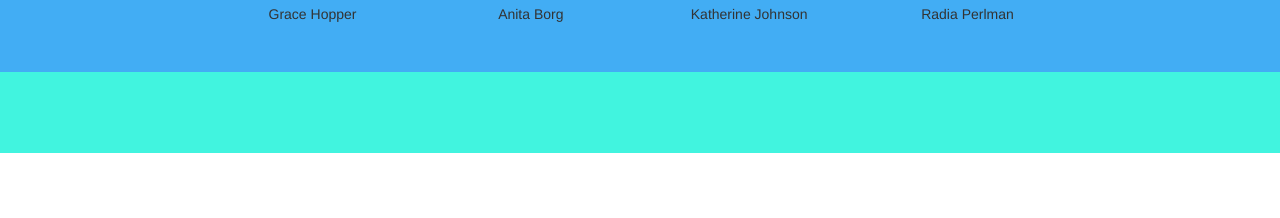
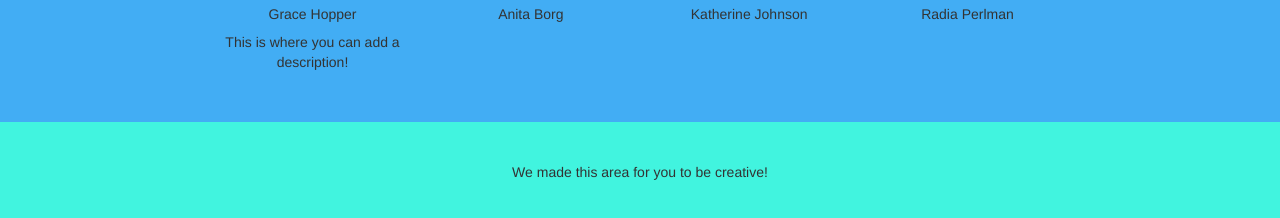
Before and after one commit to dexterfichuk/crepe-starter-kit, a plain HTML site: page index.html in a window 1280 px wide. Shown: the part 1006-1224 px from the top of the page. Before the commit the page ends 1159 px from the top, so only its background shows below. Drawn offline with nearby package versions, Linux system fonts and the light colour scheme.

Commit message:
Comments

```diff
--- a/index.html
+++ b/index.html
@@ -2,6 +2,7 @@
 <html lang="en">
 <head>
 	<meta charset="utf-8">
+	<!--This is the title that will appear on the tab!-->
 	<title>Crepe StarterKit</title>
 
 	<!-- Latest compiled and minified CSS -->
@@ -14,22 +15,28 @@
 	<script src="https://maxcdn.bootstrapcdn.com/bootstrap/3.3.7/js/bootstrap.min.js" integrity="sha384-Tc5IQib027qvyjSMfHjOMaLkfuWVxZxUPnCJA7l2mCWNIpG9mGCD8wGNIcPD7Txa" crossorigin="anonymous"></script>
 
 </head>
-
+	<!--This section contains the content of our page!-->
 	<div class="container-fluid" style="padding: 0">
+		<!--This is the first section!-->
         <div class="row">
+		<!--This is the URL of the background photo-->
 		<div style="height:350px; background-image: url('https://static.vecteezy.com/system/resources/previews/000/111/917/original/vector-free-crepes-pattern-4.jpg');">
 
 			<br>
+			<!--This is the title area of the first block-->
 			<h1 class="text-center display-4" style="padding-top: 95px; color: white;">Welcome to my Crêpe StarterKit <span class="glyphicon glyphicon-cutlery" aria-hidden="true"></span></h1>
 			<h4 class="text-center" style="color:white">Celebrating International Women's Day!</h4>
 		</div>
         </div>
 
+		<!--This is th enext colored section-->
         <div class="row" style="background-color: #f442dc; padding-top: 40px; padding-bottom: 40px">
             <div class="col-md-1"></div>
             <div class="col-md-3">
+				<!--This is the highlighted photo-->
                 <img src="https://s-media-cache-ak0.pinimg.com/736x/90/5a/38/905a388adf995d28879f26c17378fe4a.jpg" class="img-circle" alt="Cinque Terre" width="250" height="250">
             </div>
+			<!--This is the area you can add your about text-->
             <div style="color:white" class="col-md-7 text-center">
 				<br>
                 <h3>Hi, I'm Ada Lovalace</h3>
@@ -39,6 +46,7 @@
 			<div class="col-md-1"></div>
         </div>
 
+		<!--This is highlights for your portfolio!-->
 		<div class="row" style="background-color: #42adf4; padding-top: 40px; padding-bottom: 40px">
 			<h2 class="text-center" style="color:white">Celebrating the Women of Computing!</h2>
 			<br>
@@ -46,6 +54,7 @@
             <div class="col-md-2 text-center">
 				<img src="http://www.anomalies-unlimited.com/Science/Images/GHooper.jpg" style="height:200px" class="img-thumbnail">
 				<h5>Grace Hopper</h5>
+				<p>This is where you can add a description!</p>
 			</div>
             <div class="col-md-2 text-center">
 				<img src="https://anitaborg.org/wp-content/uploads/2013/11/telle-whitney-200x300.jpg" style="height:200px" class="img-thumbnail">
@@ -62,10 +71,11 @@
 			<div class="col-md-2"></div>
         </div>
 
-		<div class="row" style="background-color:#41f4df; padding-top: 40px; padding-bottom: 40px">
+		<div class="row text-center" style="background-color:#41f4df; padding-top: 40px; padding-bottom: 40px">
             <div class="col-md-1"></div>
-            <div class="col-md-3"></div>
-            <div class="col-md-7"></div>
+            <div class="col-md-10">
+				<p>We made this area for you to be creative!</p>
+			</div>
 			<div class="col-md-1"></div>
         </div>
 
```
